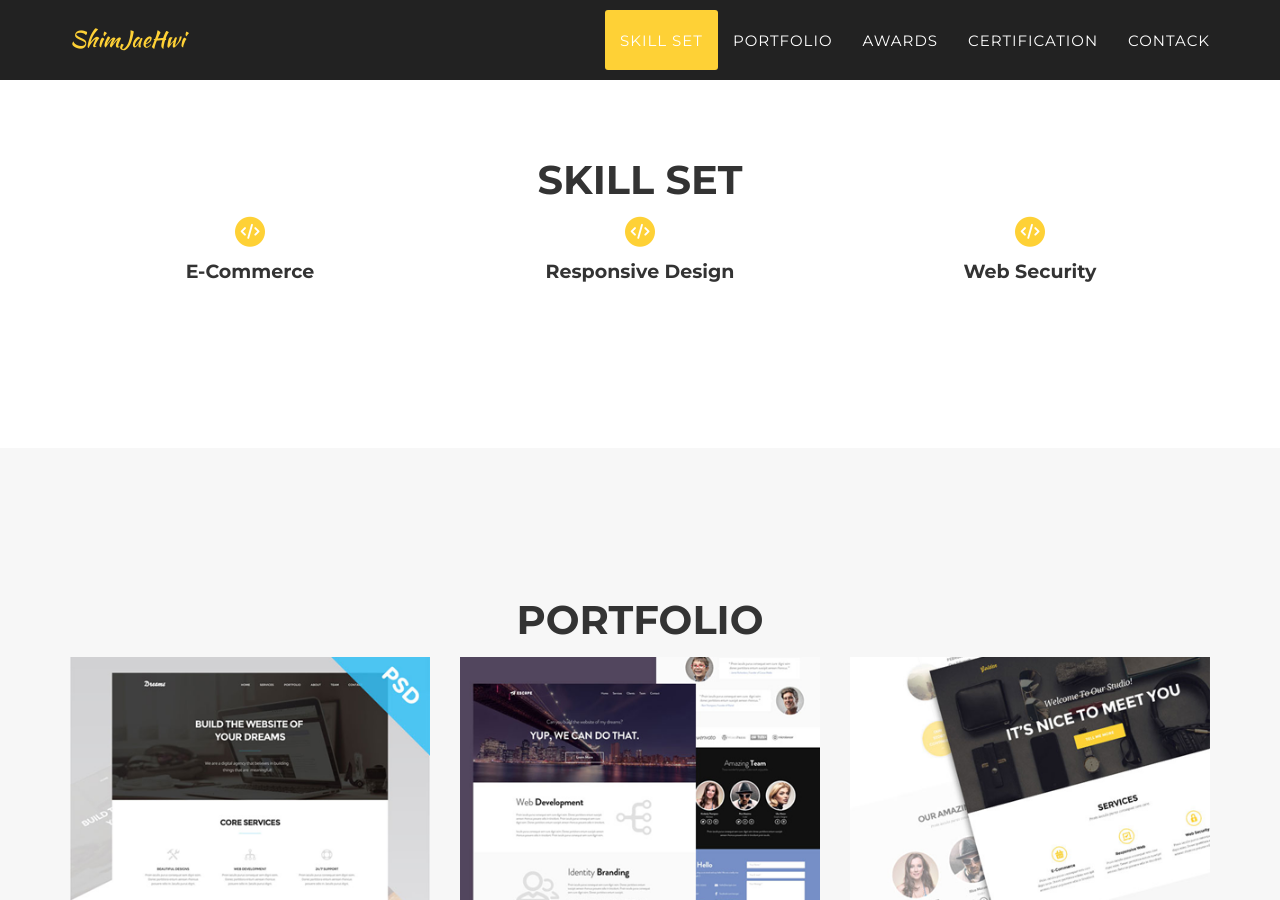
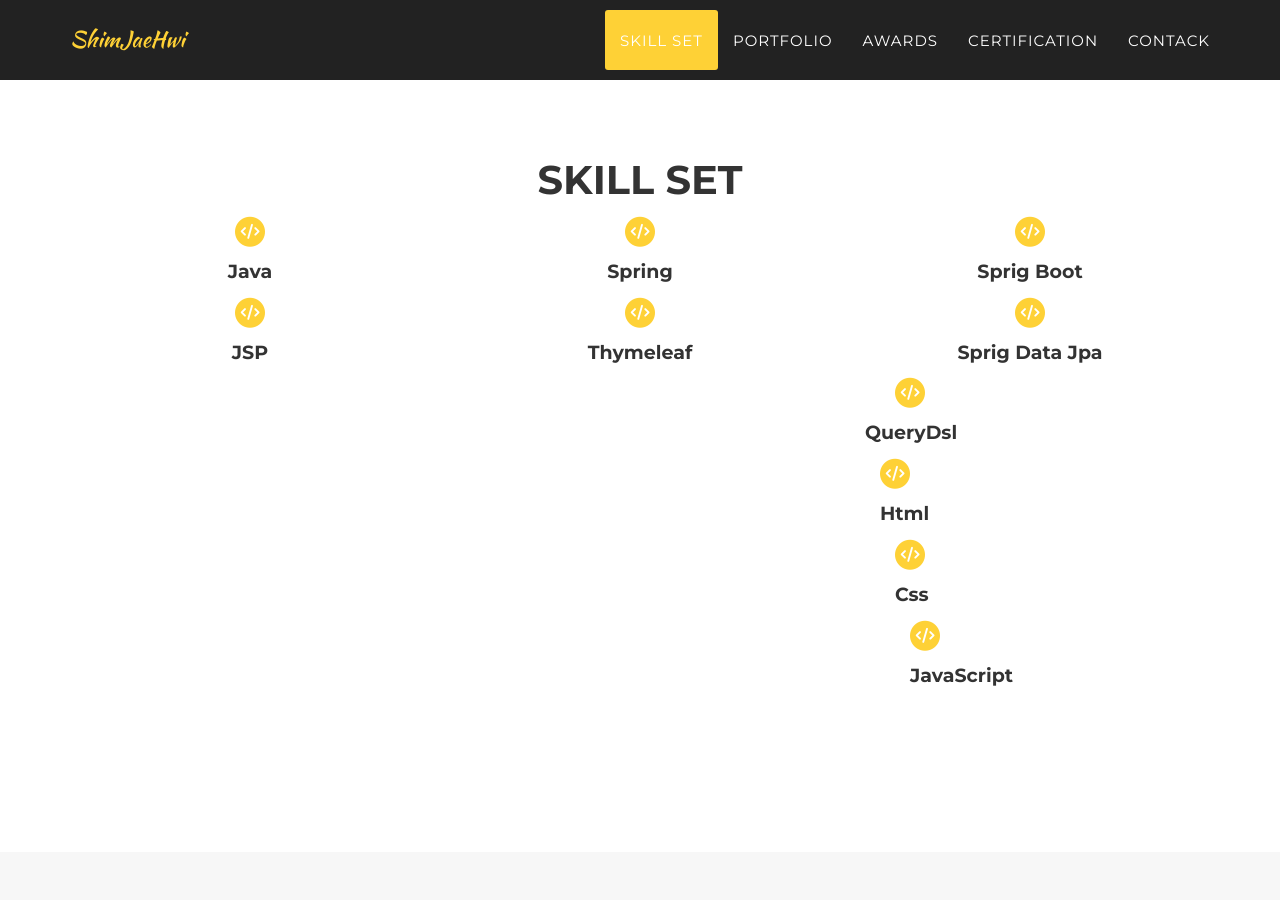
Before and after one commit to Jh214/JH214.github.io, a Jekyll site: the page built from index.html, in a window 1280 px wide and 900 px high, scrolled down 865 px. Built offline with Jekyll 4.4.1, drawn with Linux system fonts in a browser that asks for light colours; some web fonts are replaced; the list of posts is cut into pages by our own code.

Commit message:
배열 확인

```diff
--- a/_includes/services.html
+++ b/_includes/services.html
@@ -12,21 +12,70 @@
                     <i class="fa-solid fa-circle fa-stack-2x text-primary"></i>
                     <i class="fa-solid fa-code fa-stack-1x fa-inverse"></i>
                 </span>
-                <h4 class="service-heading">E-Commerce</h4>
+                <h4 class="service-heading">Java</h4>
             </div>
             <div class="col-md-4">
                 <span class="fa-stack fa-1x">
                     <i class="fa-solid fa-circle fa-stack-2x text-primary"></i>
                     <i class="fa-solid fa-code fa-stack-1x fa-inverse"></i>
                 </span>
-                <h4 class="service-heading">Responsive Design</h4>
+                <h4 class="service-heading">Spring</h4>
             </div>
             <div class="col-md-4">
                 <span class="fa-stack fa-1x">
                     <i class="fa-solid fa-circle fa-stack-2x text-primary"></i>
                     <i class="fa-solid fa-code fa-stack-1x fa-inverse"></i>
                 </span>
-                <h4 class="service-heading">Web Security</h4>
+                <h4 class="service-heading">Sprig Boot</h4>
+            </div>
+            <div class="col-md-4">
+                <span class="fa-stack fa-1x">
+                    <i class="fa-solid fa-circle fa-stack-2x text-primary"></i>
+                    <i class="fa-solid fa-code fa-stack-1x fa-inverse"></i>
+                </span>
+                <h4 class="service-heading">JSP</h4>
+            </div>
+            <div class="col-md-4">
+                <span class="fa-stack fa-1x">
+                    <i class="fa-solid fa-circle fa-stack-2x text-primary"></i>
+                    <i class="fa-solid fa-code fa-stack-1x fa-inverse"></i>
+                </span>
+                <h4 class="service-heading">Thymeleaf</h4>
+            </div>
+            <div class="col-md-4">
+                <span class="fa-stack fa-1x">
+                    <i class="fa-solid fa-circle fa-stack-2x text-primary"></i>
+                    <i class="fa-solid fa-code fa-stack-1x fa-inverse"></i>
+                </span>
+                <h4 class="service-heading">Sprig Data Jpa</h4>
+                <div class="col-md-4">
+                    <span class="fa-stack fa-1x">
+                        <i class="fa-solid fa-circle fa-stack-2x text-primary"></i>
+                        <i class="fa-solid fa-code fa-stack-1x fa-inverse"></i>
+                    </span>
+                    <h4 class="service-heading">QueryDsl</h4>
+                    <div class="col-md-4">
+                        <span class="fa-stack fa-1x">
+                            <i class="fa-solid fa-circle fa-stack-2x text-primary"></i>
+                            <i class="fa-solid fa-code fa-stack-1x fa-inverse"></i>
+                        </span>
+                        <h4 class="service-heading">Html</h4>
+                        <div class="col-md-4">
+                            <span class="fa-stack fa-1x">
+                                <i class="fa-solid fa-circle fa-stack-2x text-primary"></i>
+                                <i class="fa-solid fa-code fa-stack-1x fa-inverse"></i>
+                            </span>
+                            <h4 class="service-heading">Css</h4>
+                            <div class="col-md-4">
+                                <span class="fa-stack fa-1x">
+                                    <i class="fa-solid fa-circle fa-stack-2x text-primary"></i>
+                                    <i class="fa-solid fa-code fa-stack-1x fa-inverse"></i>
+                                </span>
+                                <h4 class="service-heading">JavaScript</h4>
+                            </div>
+                        </div>
+                    </div>
+                </div>
             </div>
         </div>
     </div>
```
